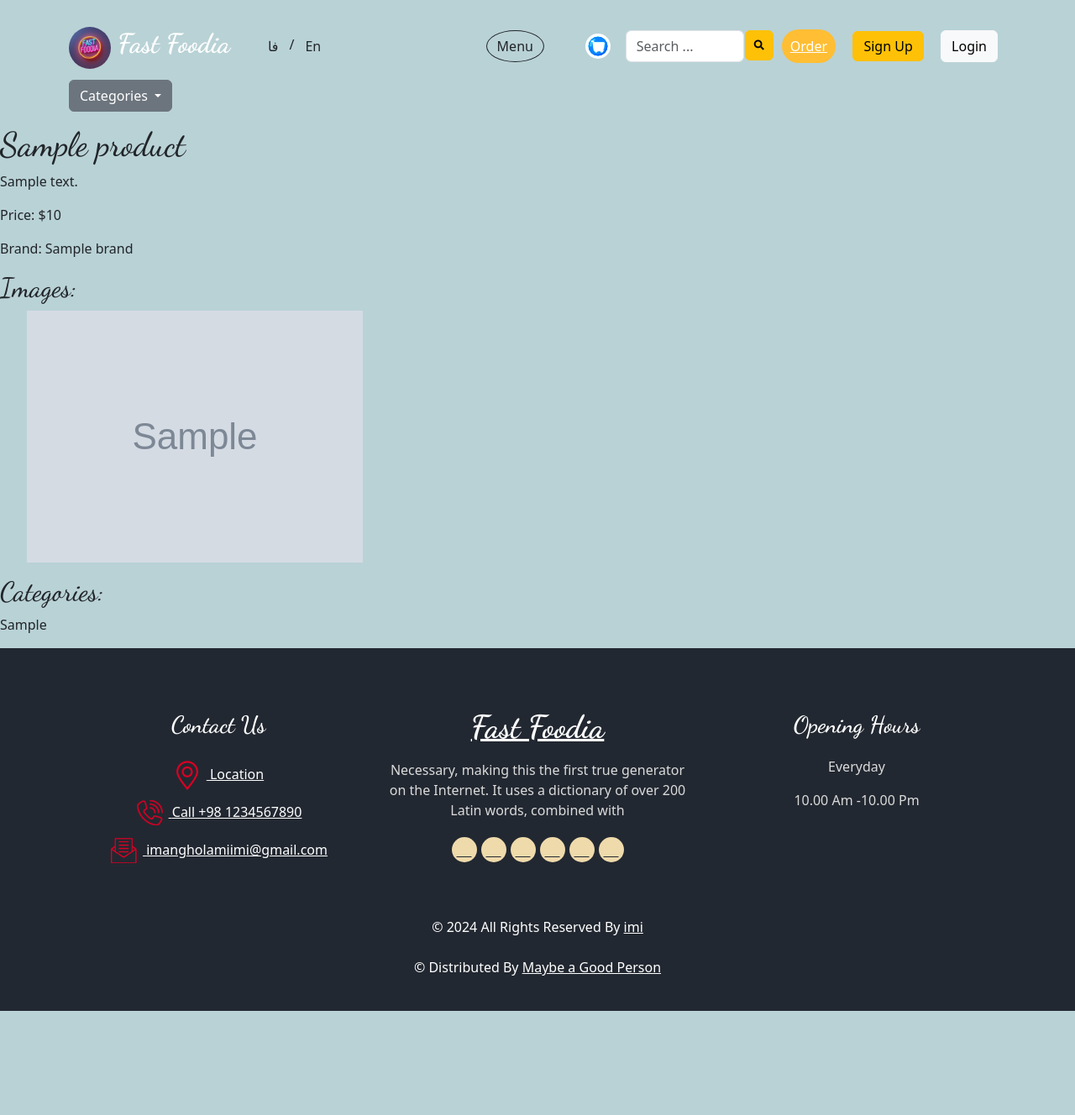
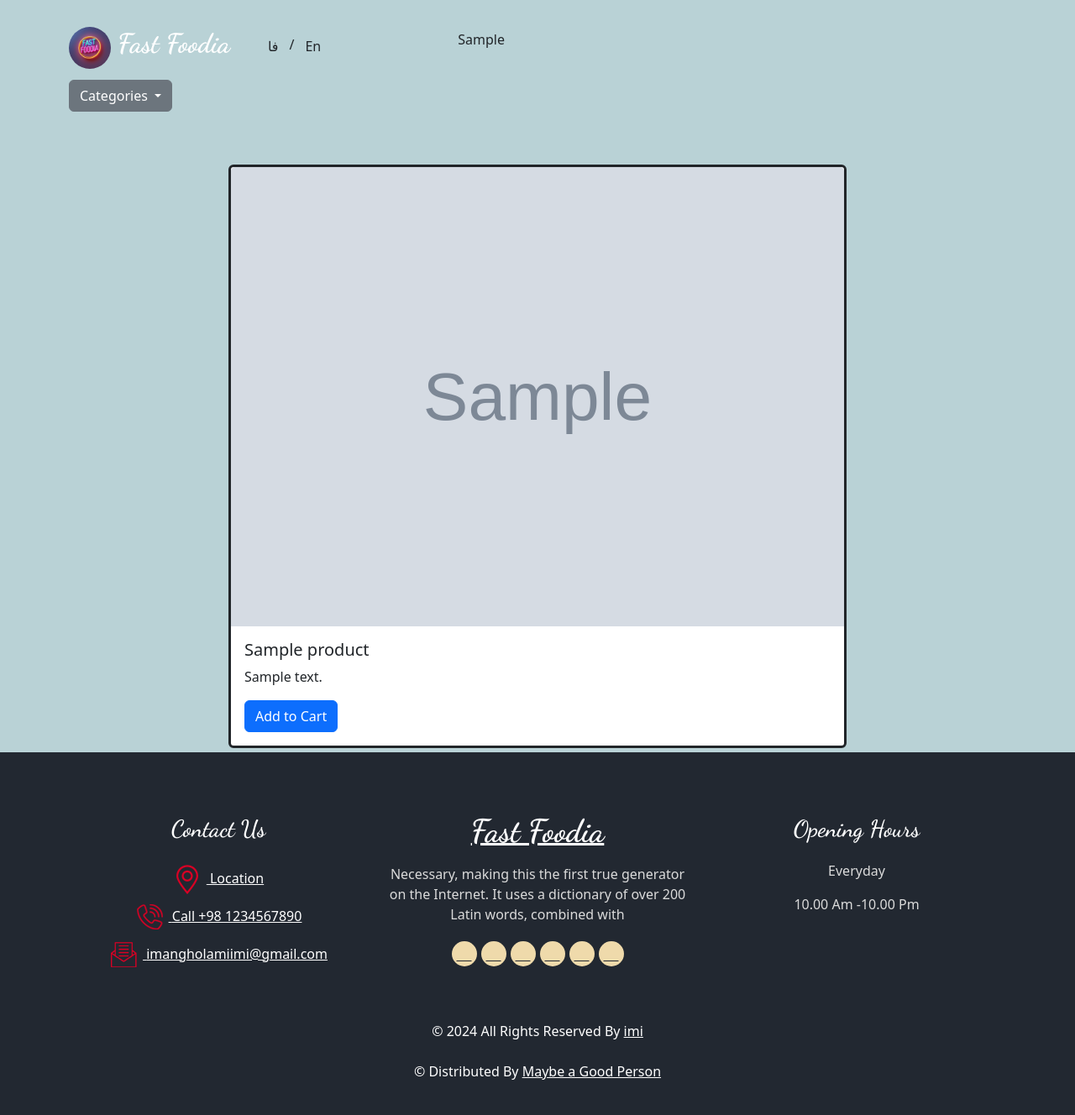
Before and after one commit to ImanGholamii/E-Commerce--Final-Project-maktab100, a Django app: template products/templates/products/product_detail.html in a window 1280 px wide. Shown: the whole page at 84% size. Before the commit the page ends 1204 px from the top, so only its background shows below. Run offline with Django 4.2, Linux system fonts and the light colour scheme; the template is opened without the code that fills it: most values are stand-ins (such as "Sample title", 1, 10 or a date in 2020); grey boxes marked "Sample" are stand-in pictures; some libraries are stand-ins or nearby versions.

Commit message:
UPDATE | PRODUCTS | Templates | product_detail | :art:

```diff
--- a/products/templates/products/product_detail.html
+++ b/products/templates/products/product_detail.html
@@ -1,23 +1,26 @@
 {% extends 'base.html' %}
 {% load static %}
+{% load i18n %}
 {% block type-body %}"detail-body"{% endblock %}
 {% block background %}{% endblock background %}
 {% block title %} Product Details {{ product.id }} {% endblock title %}
+{% block navbut %}
+  <h2 style="margin-right: 150px;"></h2>
+  <p>{{ category_path }}</p>
+{% endblock navbut %}
 {% block content %}
-    <h1>{{ product.name }}</h1>
-  <p>{{ product.description }}</p>
-  <p>Price: ${{ product.price }}</p>
-  <p>Brand: {{ product.brand.name }}</p>
-
-  <h2>Images:</h2>
-  <ul>
-    {% for image in product_images %}
-      <li>
-        <img src="{{ image.image.url }}" alt="{{ product.name }} Image">
-      </li>
-    {% endfor %}
-  </ul>
-
-  <h2>Categories:</h2>
-  <p>{{ category_path }}</p>
+  <div class="container mt-5">
+    <div class="row justify-content-center">
+      <div class="col-md-8">
+        <div class="card border-3 border-dark">
+          <img src="{{ product_images.0.image.url }}" class="card-img-top" alt="{{ product.name }}">
+          <div class="card-body border-2 border-primary ">
+            <h5 class="card-title">{{ product.name }}</h5>
+            <p class="card-text">{{ product.description }}</p>
+            <a href="#" class="btn btn-primary">{% trans 'Add to Cart' %}</a>
+          </div>
+        </div>
+      </div>
+    </div>
+  </div>
 {% endblock %}
```
